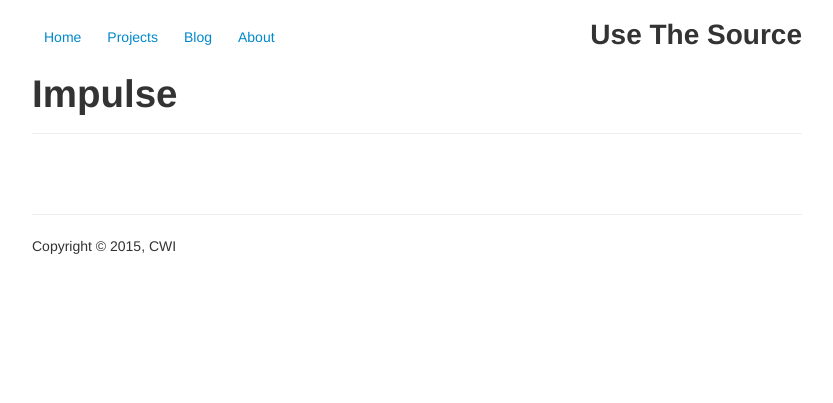
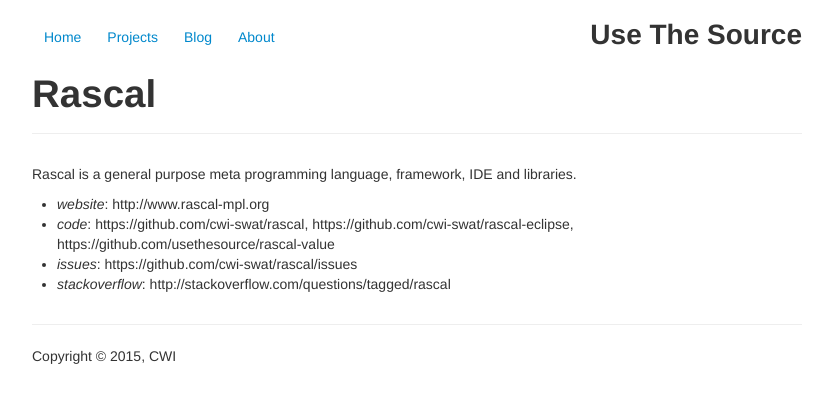
Before and after one commit to usethesource/usethesource.github.io, a Jekyll site: the page built from projects/rascal/index.md, in a window 1280 px wide. Shown: the top 403 px of the page, without its empty margins (223-1056 px from the left). Built offline with Jekyll 4.4.1, drawn with Linux system fonts in a browser that asks for light colours; Markdown is read by kramdown in place of the engine named in the settings.

Commit message:
initial project pages

```diff
--- a/projects/rascal/index.md
+++ b/projects/rascal/index.md
@@ -1,5 +1,12 @@
 ---
 layout: default
-title: Impulse
+title: Rascal
 published: true
 ---
+
+Rascal is a general purpose meta programming language, framework, IDE and libraries.
+
+* *website*: http://www.rascal-mpl.org
+* *code*: https://github.com/cwi-swat/rascal, https://github.com/cwi-swat/rascal-eclipse, https://github.com/usethesource/rascal-value
+* *issues*: https://github.com/cwi-swat/rascal/issues
+* *stackoverflow*: http://stackoverflow.com/questions/tagged/rascal
```
Also changed, not shown: projects/capsule/index.md (+6 -0 lines), projects/iguana/index.md (+8 -1 lines), projects/impulse/index.md (+7 -0 lines).
